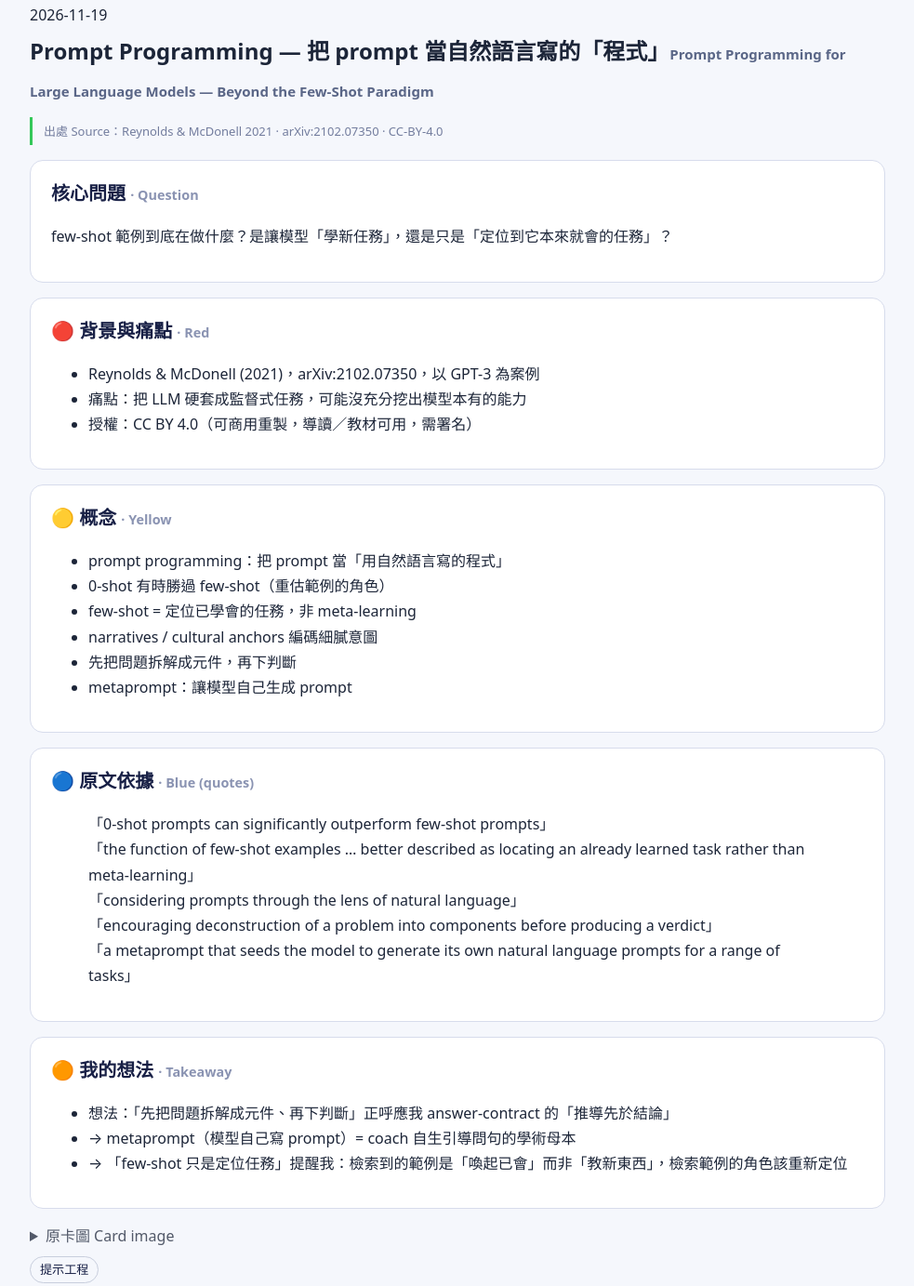
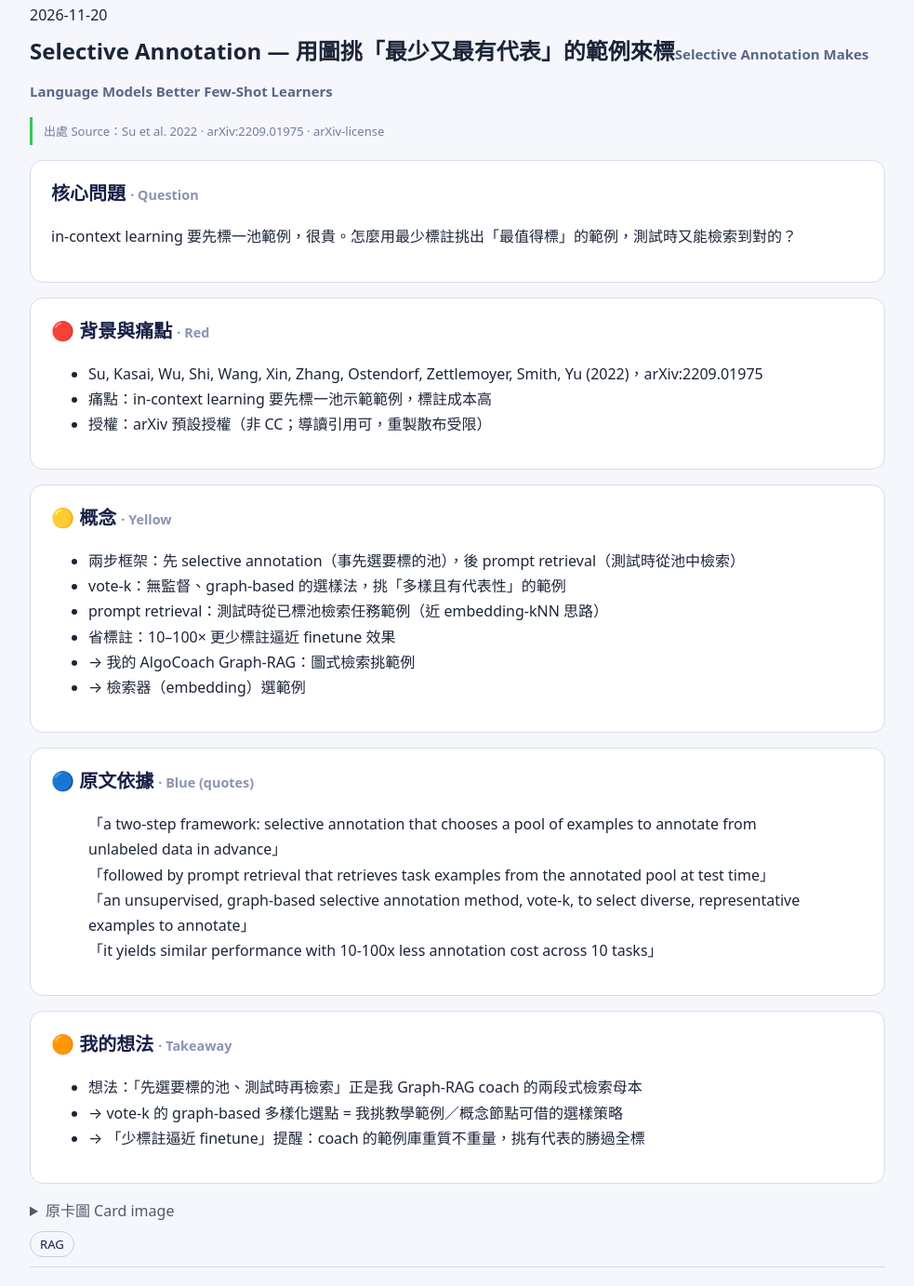
Before and after one commit to mcwemw/acrobuster-lessons, a plain HTML site: page notes.html in a window 1280 px wide. Shown: the part 438-1821 px from the top of the page at 93% size, without its empty margins (148-1131 px from the left). Drawn offline with Linux system fonts and the light colour scheme.

Commit message:
note: 2026-11-20 selective-annotation

```diff
--- a/notes.html
+++ b/notes.html
@@ -45,6 +45,52 @@
   </div>
   <div class="filterbar" id="filterbar"></div>
   <div id="notes">
+    <article class="note" data-tag="RAG" data-search="2026-11-20 selective annotation — 用圖挑「最少又最有代表」的範例來標 selective annotation makes language models better few-shot learners su et al. 2022 · arxiv:2209.01975 · arxiv-license rag 核心問題 · question in-context learning 要先標一池範例，很貴。怎麼用最少標註挑出「最值得標」的範例，測試時又能檢索到對的？ 🔴 背景與痛點 · red su, kasai, wu, shi, wang, xin, zhang, ostendorf, zettlemoyer, smith, yu (2022)，arxiv:2209.01975 痛點：in-context learning 要先標一池示範範例，標註成本高 授權：arxiv 預設授權（非 cc；導讀引用可，重製散布受限） 🟡 概念 · yellow 兩步框架：先 selective annotation（事先選要標的池），後 prompt retrieval（測試時從池中檢索） vote-k：無監督、graph-based 的選樣法，挑「多樣且有代表性」的範例 prompt retrieval：測試時從已標池檢索任務範例（近 embedding-knn 思路） 省標註：10–100× 更少標註逼近 finetune 效果 → 我的 algocoach graph-rag：圖式檢索挑範例 → 檢索器（embedding）選範例 🔵 原文依據 · blue (quotes) 「a two-step framework: selective annotation that chooses a pool of examples to annotate from unlabeled data in advance」「followed by prompt retrieval that retrieves task examples from the annotated pool at test time」「an unsupervised, graph-based selective annotation method, vote-k, to select diverse, representative examples to annotate」「it yields similar performance with 10-100x less annotation cost across 10 tasks」 🟠 我的想法 · takeaway 想法：「先選要標的池、測試時再檢索」正是我 graph-rag coach 的兩段式檢索母本 → vote-k 的 graph-based 多樣化選點 = 我挑教學範例／概念節點可借的選樣策略 → 「少標註逼近 finetune」提醒：coach 的範例庫重質不重量，挑有代表的勝過全標">
+      <div class="id">2026-11-20</div>
+      <h2 style="margin:4px 0 2px">Selective Annotation — 用圖挑「最少又最有代表」的範例來標<span class="en">Selective Annotation Makes Language Models Better Few-Shot Learners</span></h2>
+      <div class="src">出處 Source：Su et al. 2022 · arXiv:2209.01975 · arXiv-license</div>
+    <section class="card">
+      <h2>核心問題 <span class="en">· Question</span></h2>
+      <p>in-context learning 要先標一池範例，很貴。怎麼用最少標註挑出「最值得標」的範例，測試時又能檢索到對的？</p>
+    </section>
+
+    <section class="card">
+      <h2>🔴 背景與痛點 <span class="en">· Red</span></h2>
+      <ul>
+        <li>Su, Kasai, Wu, Shi, Wang, Xin, Zhang, Ostendorf, Zettlemoyer, Smith, Yu (2022)，arXiv:2209.01975</li>
+        <li>痛點：in-context learning 要先標一池示範範例，標註成本高</li>
+        <li>授權：arXiv 預設授權（非 CC；導讀引用可，重製散布受限）</li>
+      </ul>
+    </section>
+
+    <section class="card">
+      <h2>🟡 概念 <span class="en">· Yellow</span></h2>
+      <ul>
+        <li>兩步框架：先 selective annotation（事先選要標的池），後 prompt retrieval（測試時從池中檢索）</li>
+        <li>vote-k：無監督、graph-based 的選樣法，挑「多樣且有代表性」的範例</li>
+        <li>prompt retrieval：測試時從已標池檢索任務範例（近 embedding-kNN 思路）</li>
+        <li>省標註：10–100× 更少標註逼近 finetune 效果</li>
+        <li>→ 我的 AlgoCoach Graph-RAG：圖式檢索挑範例</li>
+        <li>→ 檢索器（embedding）選範例</li>
+      </ul>
+    </section>
+
+    <section class="card">
+      <h2>🔵 原文依據 <span class="en">· Blue (quotes)</span></h2>
+      <blockquote>「a two-step framework: selective annotation that chooses a pool of examples to annotate from unlabeled data in advance」<br>「followed by prompt retrieval that retrieves task examples from the annotated pool at test time」<br>「an unsupervised, graph-based selective annotation method, vote-k, to select diverse, representative examples to annotate」<br>「it yields similar performance with 10-100x less annotation cost across 10 tasks」</blockquote>
+    </section>
+
+    <section class="card">
+      <h2>🟠 我的想法 <span class="en">· Takeaway</span></h2>
+      <ul>
+        <li>想法：「先選要標的池、測試時再檢索」正是我 Graph-RAG coach 的兩段式檢索母本</li>
+        <li>→ vote-k 的 graph-based 多樣化選點 = 我挑教學範例／概念節點可借的選樣策略</li>
+        <li>→ 「少標註逼近 finetune」提醒：coach 的範例庫重質不重量，挑有代表的勝過全標</li>
+      </ul>
+    </section>
+    <details><summary>原卡圖 Card image</summary><p><img src="notes/2026-11-20_selective-annotation.png" alt="Selective Annotation — 用圖挑「最少又最有代表」的範例來標" style="width:100%;border:1px solid var(--line);border-radius:10px"></p></details>
+      <span class="note-tag" data-tag="RAG">RAG</span>
+    </article>
     <article class="note" data-tag="提示工程" data-search="2026-11-19 prompt programming — 把 prompt 當自然語言寫的「程式」 prompt programming for large language models — beyond the few-shot paradigm reynolds &amp; mcdonell 2021 · arxiv:2102.07350 · cc-by-4.0 提示工程 核心問題 · question few-shot 範例到底在做什麼？是讓模型「學新任務」，還是只是「定位到它本來就會的任務」？ 🔴 背景與痛點 · red reynolds &amp; mcdonell (2021)，arxiv:2102.07350，以 gpt-3 為案例 痛點：把 llm 硬套成監督式任務，可能沒充分挖出模型本有的能力 授權：cc by 4.0（可商用重製，導讀／教材可用，需署名） 🟡 概念 · yellow prompt programming：把 prompt 當「用自然語言寫的程式」 0-shot 有時勝過 few-shot（重估範例的角色） few-shot = 定位已學會的任務，非 meta-learning narratives / cultural anchors 編碼細膩意圖 先把問題拆解成元件，再下判斷 metaprompt：讓模型自己生成 prompt 🔵 原文依據 · blue (quotes) 「0-shot prompts can significantly outperform few-shot prompts」「the function of few-shot examples … better described as locating an already learned task rather than meta-learning」「considering prompts through the lens of natural language」「encouraging deconstruction of a problem into components before producing a verdict」「a metaprompt that seeds the model to generate its own natural language prompts for a range of tasks」 🟠 我的想法 · takeaway 想法：「先把問題拆解成元件、再下判斷」正呼應我 answer-contract 的「推導先於結論」 → metaprompt（模型自己寫 prompt）= coach 自生引導問句的學術母本 → 「few-shot 只是定位任務」提醒我：檢索到的範例是「喚起已會」而非「教新東西」，檢索範例的角色該重新定位">
       <div class="id">2026-11-19</div>
       <h2 style="margin:4px 0 2px">Prompt Programming — 把 prompt 當自然語言寫的「程式」<span class="en">Prompt Programming for Large Language Models — Beyond the Few-Shot Paradigm</span></h2>
```
Also changed, not shown: content/notes.js (+8 -0 lines), notes/2026-11-20_selective-annotation.png (added), 1 other file.
